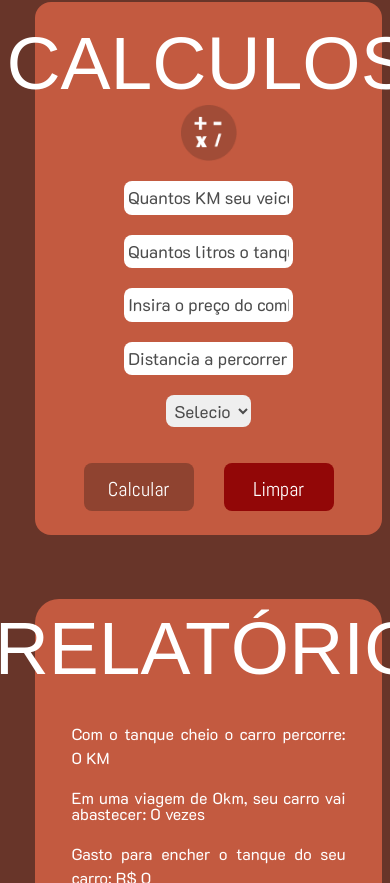
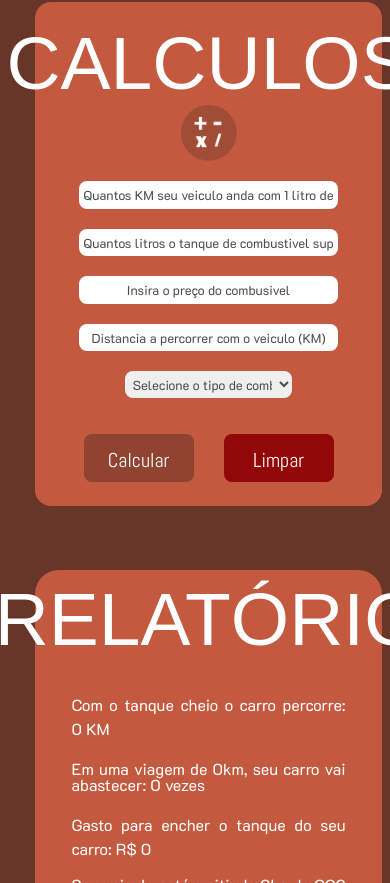
Before and after one commit to Guilherme-Ferreira-Tombini/Fisher-combustion, a Next.js app: page / in a window 390 px wide. Shown: the part 1741-2624 px from the top of the page. Built offline with nearby package versions, Linux system fonts and the light colour scheme; a web font is replaced by a local one.

Commit message:
style: modified mobile version

```diff
--- a/src/app/components/Calculate.tsx
+++ b/src/app/components/Calculate.tsx
@@ -145,7 +145,7 @@ export default function Calculate(){
               height={56}
               quality={100}
             />
-            <div className="w-[70%] p-5 font-k2d grid grid-cols-1 justify-items-center text-[17px]">
+            <div className="w-[70%] p-5 font-k2d grid grid-cols-1 justify-items-center text-[17px] mobile:w-[100%] mobile:text-[13px]">
                <input
                  className="rounded-lg w-full text-center placeholder-[#4C4C4C] text-black p-1"
                  type="text" value={quilometroPorLitro}
@@ -171,7 +171,7 @@ export default function Calculate(){
                  onChange={(e) => setDistancia(e.target.value)}/>
 
                 <select
-                    className="rounded-lg w-[50%] text-center  text-[#4C4C4C] p-1 mt-5"
+                    className="rounded-lg w-[50%] text-center  text-[#4C4C4C] p-1 mt-5 mobile:w-[65%]"
                     value={combustivelUsado}
                     onChange={(e) => setCombustivelUsado(e.target.value)}>
                     <option value="">Selecione o tipo de combustível</option>
--- a/src/app/components/DataReport.tsx
+++ b/src/app/components/DataReport.tsx
@@ -24,8 +24,8 @@ export default function DataReport(props:any){
             <h1 className="flex flex-col justify-center items-center leading-none text-[89px] mb-6 mobile:text-[75px]">
                 RELATÓRIO
             </h1>
-            <div className="w-[90%] grid grid-cols-1 p-2 ">
-                <div className="flex flex-col justify-items-start text-justify text-[21px] font-k2d mobile:text-base bg-[#C35A40] h-[180px]" id="content">
+            <div className="w-[90%] grid grid-cols-1 p-2">
+                <div className="flex flex-col justify-items-start text-justify text-[21px] font-k2d mobile:text-base bg-[#C35A40] h-[180px] mobile:mb-[35px]" id="content">
                     <span className="mt-1">
                         Com o tanque cheio o carro percorre:{" " + props.KMLValue} KM
                     </span>
```
